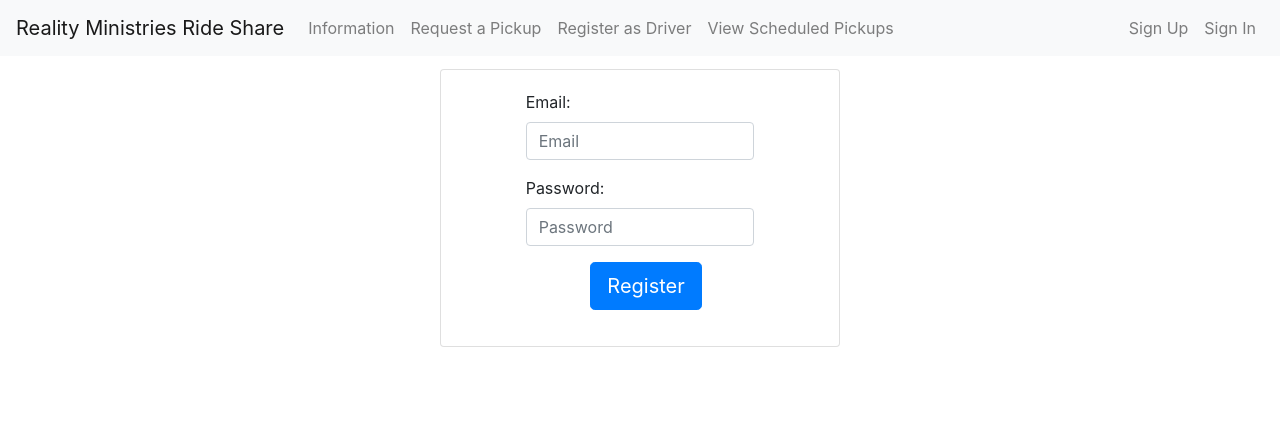
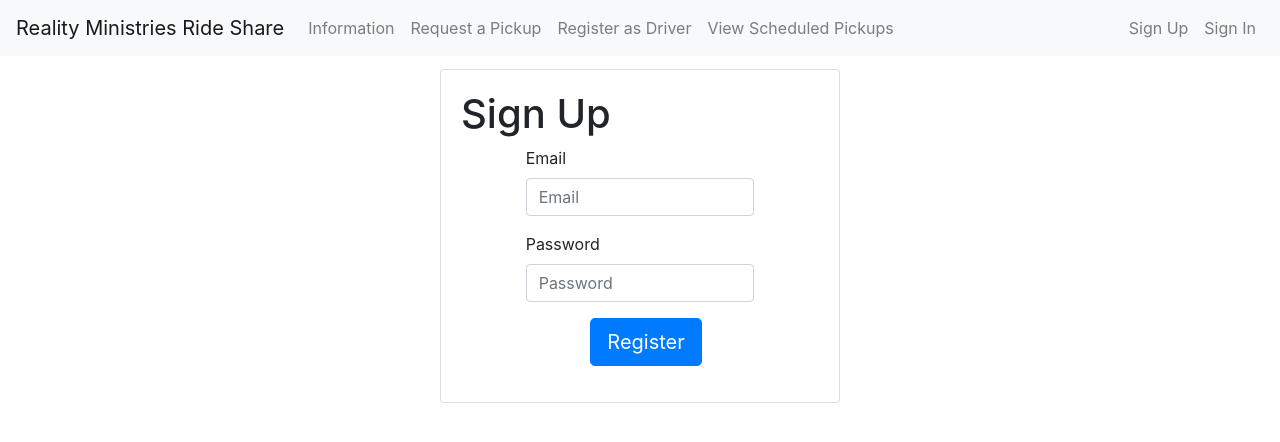
Before and after one commit to CandyKan3/DukeHack4, a React (Create React App) app in the folder dukehack/: page /signup in a window 1280 px wide. Shown: the top 442 px of the page. Built offline with nearby package versions, Linux system fonts and the light colour scheme; what google-maps-react would draw is missing.

Commit message:
Changed something

```diff
--- a/dukehack/src/components/signIn.jsx
+++ b/dukehack/src/components/signIn.jsx
@@ -74,6 +74,8 @@ class SignIn extends React.Component {
   }
   handleSubmit(event) {
       event.preventDefault();
+
+
       const data ={"email": this.state.name, "password": this.state.password}
       fetch('/api/signin', {
         method: 'POST',
--- a/dukehack/src/components/signUp.jsx
+++ b/dukehack/src/components/signUp.jsx
@@ -33,12 +33,13 @@ class SignUp extends React.Component {
 
       <Card.Body>
       <Form onSubmit={this.handleSubmit}>
+        <h1>Sign Up</h1>
         <Form.Group as={Row} controlId="formHorizontalEmail">
           <Form.Label column sm={2}>
 
           </Form.Label>
           <Col sm={8}>
-          <Form.Label>Email:</Form.Label>
+          <Form.Label>Email</Form.Label>
             <Form.Control type="email" placeholder="Email"  value={this.state.name} onChange={ e => this.setState({ name : e.target.value }) } />
           </Col>
         </Form.Group>
@@ -49,7 +50,7 @@ class SignUp extends React.Component {
           </Form.Label>
 
           <Col sm={8}>
-          <Form.Label>Password:</Form.Label>
+          <Form.Label>Password</Form.Label>
             <Form.Control type="password" placeholder="Password"   value={this.state.password} onChange={ e => this.setState({ password : e.target.value }) }/>
           </Col>
               </Form.Group>
--- a/dukehack/src/index.js
+++ b/dukehack/src/index.js
@@ -43,7 +43,7 @@ const routing = (
       <Route path="/rider" component={Rider} />
       <Route path="/driver" component={Driver} />
       <Route path="/signup" component={SignUp} />
-      <Route path="/signin" component={Login} />
+      <Route path="/signin" component={SignIn} />
     </div>
   </Router>
 )
```
